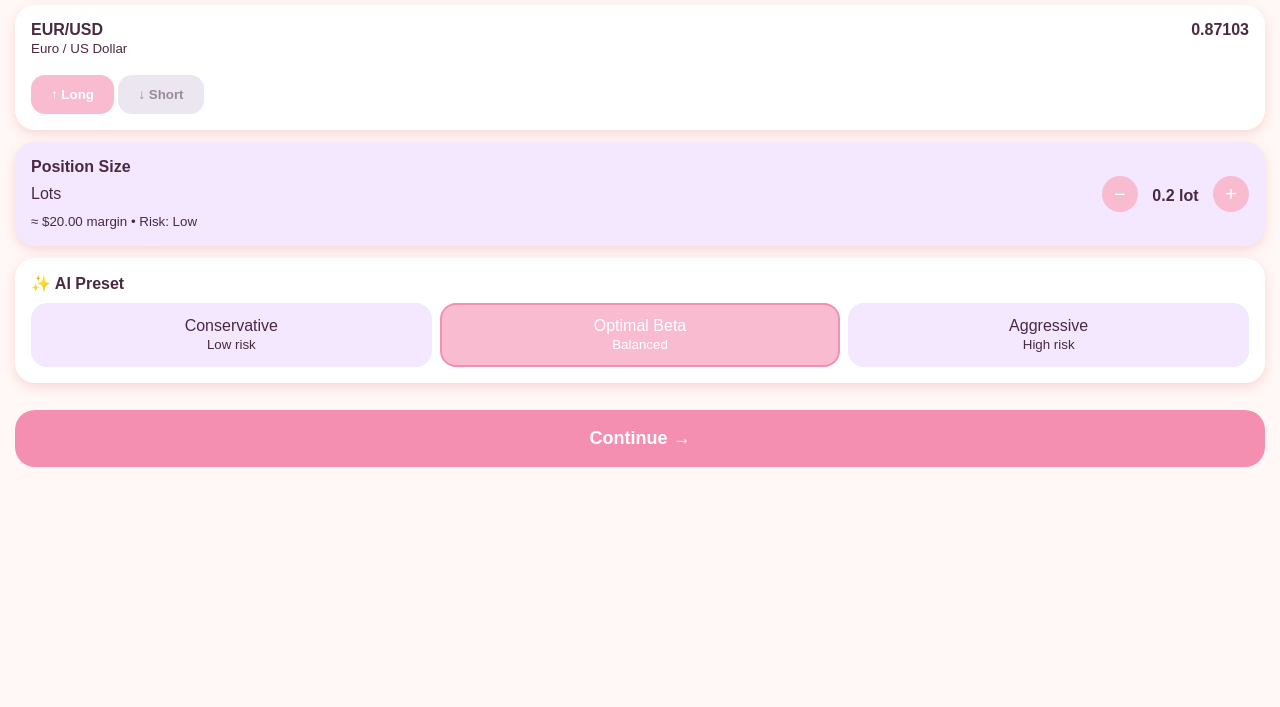
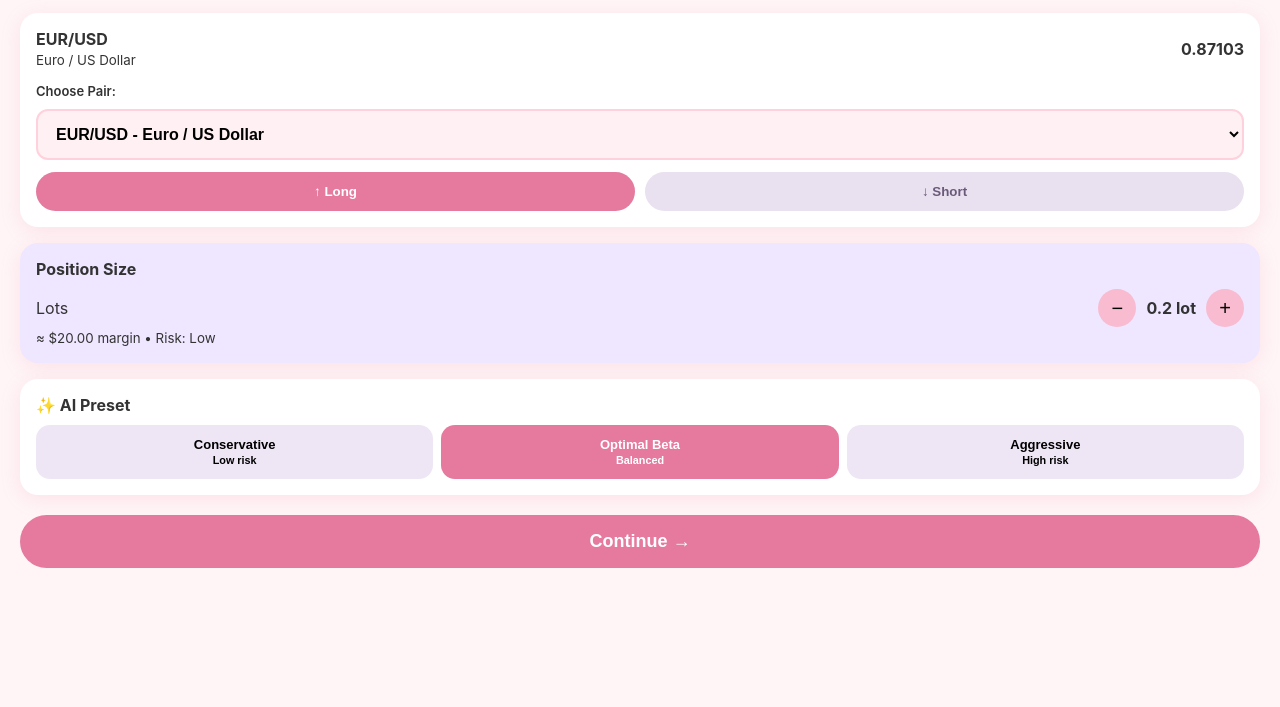
Before and after one commit to jojoikwang/jomoneybot, a plain HTML site: page index.html in a window 1280 px wide. Shown: the part 93-800 px from the top of the page. Drawn offline with Linux system fonts and the light colour scheme.

Commit message:
Update index.html

```diff
--- a/index.html
+++ b/index.html
@@ -1,20 +1,27 @@
 <!DOCTYPE html>
-<html>
+<html lang="en">
 <head>
-<meta name="viewport" content="width=device-width, initial-scale=1">
+<meta charset="UTF-8">
+<meta name="viewport" content="width=device-width, initial-scale=1.0">
 <title>JoMoneyBot</title>
 <style>
-body{background:#fff8f6;font-family:sans-serif;margin:0;padding:15px;color:#4a2a40}
-.card{background:white;border-radius:20px;padding:16px;margin:12px 0;box-shadow:0 4px 12px #f9d6d6}
-.header{font-size:28px;font-weight:800;color:#c97a9a}
-.pink{background:#f8bbd0;color:white;border:none;padding:12px 20px;border-radius:14px;font-weight:700}
-.grey{background:#ece6f0;color:#9a8aa0;border:none;padding:12px 20px;border-radius:14px;font-weight:700}
-.lots{display:flex;align-items:center;gap:10px;justify-content:space-between}
-.btn{width:36px;height:36px;border-radius:50%;border:none;background:#f8bbd0;color:white;font-size:20px}
-.preset{display:flex;gap:8px}
-.preset div{flex:1;background:#f3e8ff;border-radius:16px;padding:12px;text-align:center;border:2px solid transparent}
-.preset .active{background:#f8bbd0;color:white;border-color:#f48fb1}
-.continue{width:100%;background:#f48fb1;color:white;border:none;padding:18px;border-radius:20px;font-size:18px;font-weight:800;margin-top:15px}
+  body{margin:0;font-family: -apple-system,BlinkMacSystemFont,sans-serif;background:#fff5f6;padding:20px;color:#333}
+  .header{font-size:28px;font-weight:800;color:#e57a9e}
+  .card{background:white;border-radius:18px;padding:16px;margin-top:16px;box-shadow:0 4px 20px rgba(229,122,158,.15)}
+  .label{font-weight:700;font-size:16px}
+  select{width:100%;margin-top:10px;padding:14px;border-radius:12px;border:2px solid #ffd1dc;font-weight:700;font-size:16px;background:#fff0f3}
+  .row{display:flex;gap:10px;margin-top:12px}
+  .btn{flex:1;padding:12px;border-radius:30px;border:0;font-weight:700;cursor:pointer}
+  .long{background:#f8bbd0;color:#a33a5a}
+  .long.active{background:#e57a9e;color:white}
+  .short{background:#e9e0f0;color:#6a5a7a}
+  .short.active{background:#8e7cc3;color:white}
+  .size-row{display:flex;align-items:center;justify-content:space-between;margin-top:10px}
+  .circle{width:38px;height:38px;border-radius:50%;border:0;background:#f8bbd0;font-size:20px;cursor:pointer}
+  .preset{display:flex;gap:8px;margin-top:10px}
+  .preset button{flex:1;padding:12px;border-radius:14px;border:0;background:#efe6f5;font-size:13px;font-weight:600}
+  .preset button.active{background:#e57a9e;color:white}
+  .continue{width:100%;margin-top:20px;padding:16px;border-radius:30px;border:0;background:#e57a9e;color:white;font-size:18px;font-weight:800}
 </style>
 </head>
 <body>
@@ -22,42 +29,84 @@ body{background:#fff8f6;font-family:sans-serif;margin:0;padding:15px;color:#4a2a
 <p>Trading Bot Setup • Step 2 of 3</p>
 
 <div class="card">
-<b>EUR/USD</b> <span style="float:right;font-weight:800">0.87103</span><br>
-<small>Euro / US Dollar</small><br><br>
-<button class="pink" id="longBtn" onclick="setDir('long')">↑ Long</button>
-<button class="grey" id="shortBtn" onclick="setDir('short')">↓ Short</button>
+  <div style="display:flex;justify-content:space-between;align-items:center">
+    <div>
+      <div class="label" id="pairLabel">EUR/USD</div>
+      <small id="pairDesc">Euro / US Dollar</small>
+    </div>
+    <b id="price">0.87103</b>
+  </div>
+
+  <label style="display:block;margin-top:14px;font-weight:600;font-size:13px">Choose Pair:</label>
+  <select id="pairSelect" onchange="changePair()">
+    <option value="EUR/USD|Euro / US Dollar|0.87103">EUR/USD - Euro / US Dollar</option>
+    <option value="GBP/USD|British Pound / US Dollar|1.27341">GBP/USD - British Pound</option>
+    <option value="USD/JPY|US Dollar / Japanese Yen|148.52">USD/JPY - Dollar / Yen</option>
+    <option value="XAU/USD|Gold / US Dollar|2045.30">XAU/USD - Gold 🔥</option>
+    <option value="BTC/USD|Bitcoin / US Dollar|67320.00">BTC/USD - Bitcoin</option>
+    <option value="V75|Volatility 75 Index|124578.34">Synthetic - Volatility 75 Index</option>
+    <option value="USD/CHF|US Dollar / Swiss Franc|0.88210">USD/CHF - Dollar / Franc</option>
+    <option value="GBP/JPY|British Pound / Japanese Yen|189.24">GBP/JPY - Pound / Yen</option>
+  </select>
+
+  <div class="row">
+    <button class="btn long active" id="longBtn" onclick="setDir('LONG')">↑ Long</button>
+    <button class="btn short" id="shortBtn" onclick="setDir('SHORT')">↓ Short</button>
+  </div>
 </div>
 
-<div class="card" style="background:#f3e8ff">
-<b>Position Size</b>
-<div class="lots">
-<span>Lots</span>
-<div>
-<button class="btn" onclick="changeLot(-0.1)">−</button>
-<span id="lot" style="margin:0 10px;font-weight:800">0.2 lot</span>
-<button class="btn" onclick="changeLot(0.1)">+</button>
-</div>
-</div>
-<small id="margin">≈ $20.00 margin • Risk: Low</small>
+<div class="card" style="background:#efe6ff">
+  <div class="label">Position Size</div>
+  <div class="size-row">
+    <span>Lots</span>
+    <div style="display:flex;align-items:center;gap:10px">
+      <button class="circle" onclick="changeLot(-0.1)">−</button>
+      <b id="lot">0.2 lot</b>
+      <button class="circle" onclick="changeLot(0.1)">+</button>
+    </div>
+  </div>
+  <small id="margin">≈ $20.00 margin • Risk: Low</small>
 </div>
 
 <div class="card">
-<b>✨ AI Preset</b>
-<div class="preset" style="margin-top:10px">
-<div id="c1" onclick="setPreset('c1')">Conservative<br><small>Low risk</small></div>
-<div id="c2" class="active" onclick="setPreset('c2')">Optimal Beta<br><small>Balanced</small></div>
-<div id="c3" onclick="setPreset('c3')">Aggressive<br><small>High risk</small></div>
-</div>
+  <div class="label">✨ AI Preset</div>
+  <div class="preset">
+    <button id="p1" onclick="setPreset('Conservative Low risk','p1')">Conservative<br><small>Low risk</small></button>
+    <button id="p2" class="active" onclick="setPreset('Optimal Beta Balanced','p2')">Optimal Beta<br><small>Balanced</small></button>
+    <button id="p3" onclick="setPreset('Aggressive High risk','p3')">Aggressive<br><small>High risk</small></button>
+  </div>
 </div>
 
-<button class="continue" onclick="go()">Continue →</button>
+<button class="continue" onclick="startBot()">Continue →</button>
 
 <script>
-let lot=0.2, dir='long', preset='Optimal Beta'
-function changeLot(d){lot=Math.max(0.1,+(lot+d).toFixed(1));document.getElementById('lot').innerText=lot+' lot';document.getElementById('margin').innerText='≈ $'+(lot*100).toFixed(2)+' margin • Risk: '+(lot<0.3?'Low':'High')}
-function setDir(d){dir=d;document.getElementById('longBtn').className=d=='long'?'pink':'grey';document.getElementById('shortBtn').className=d=='short'?'pink':'grey'}
-function setPreset(id){document.querySelectorAll('.preset div').forEach(e=>e.classList.remove('active'));document.getElementById(id).classList.add('active');preset=document.getElementById(id).innerText}
-function go(){alert('JoMoneyBot will start: '+dir.toUpperCase()+' '+lot+' lot EUR/USD with '+preset)}
+let dir='LONG'; let lot=0.2; let preset='Optimal Beta Balanced';
+function changePair(){
+  let v=document.getElementById('pairSelect').value.split('|');
+  document.getElementById('pairLabel').innerText=v[0];
+  document.getElementById('pairDesc').innerText=v[1];
+  document.getElementById('price').innerText=v[2];
+}
+function setDir(d){
+  dir=d;
+  document.getElementById('longBtn').className=d=='LONG'?'btn long active':'btn long';
+  document.getElementById('shortBtn').className=d=='SHORT'?'btn short active':'btn short';
+}
+function changeLot(c){
+  lot=Math.round((lot+c)*10)/10;
+  if(lot<0.1) lot=0.1;
+  document.getElementById('lot').innerText=lot+' lot';
+  document.getElementById('margin').innerText='≈ $'+(lot*100).toFixed(2)+' margin • Risk: '+(lot<0.5?'Low':lot<1?'Medium':'High');
+}
+function setPreset(name,id){
+  preset=name;
+  document.querySelectorAll('.preset button').forEach(b=>b.classList.remove('active'));
+  document.getElementById(id).classList.add('active');
+}
+function startBot(){
+  let pair=document.getElementById('pairLabel').innerText;
+  alert('JoMoneyBot will start: '+dir+' '+lot+' lot '+pair+' with '+preset);
+}
 </script>
 </body>
 </html>
```
